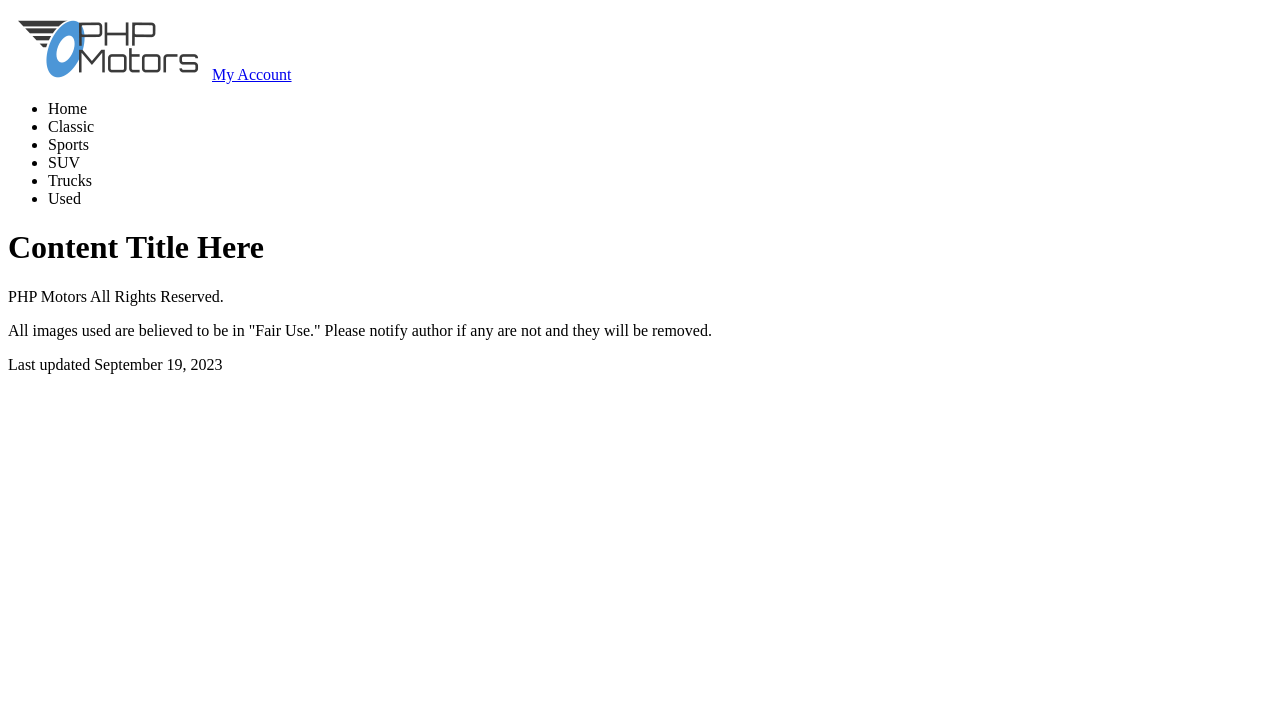
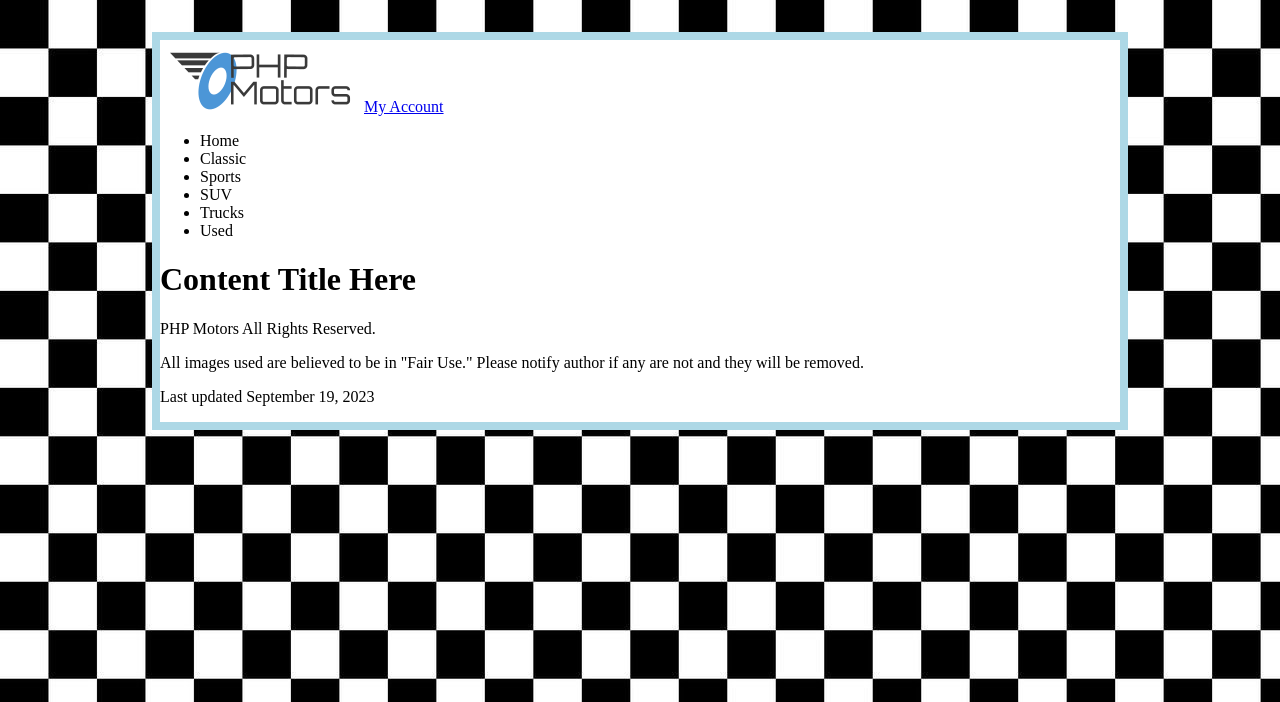
Before and after one commit to BrianBawden/phpmotors, a PHP site: page /template.php in a window 1280 px wide. Shown: the top 702 px of the page. Run offline with PHP 8.4, Linux system fonts and the light colour scheme.

Commit message:
creat base css file with background image and color, linked to template.php

```diff
--- /dev/null
+++ b/css/base.css
@@ -0,0 +1,10 @@
+html{
+    background-image: url(../images/site/small_check.jpg);
+}
+
+body{
+    background-color: white;
+    border: .5rem solid lightblue;
+    max-width: 75%;
+    margin: 2rem auto;
+}
--- a/template.php
+++ b/template.php
@@ -4,6 +4,7 @@
 <head>
     <meta charset="UTF-8">
     <meta name="viewport" content="width=device-width, initial-scale=1.0">
+    <link rel="stylesheet" href="css/base.css" media="screen"/>
     <title>Template</title>
 </head>
 
```
